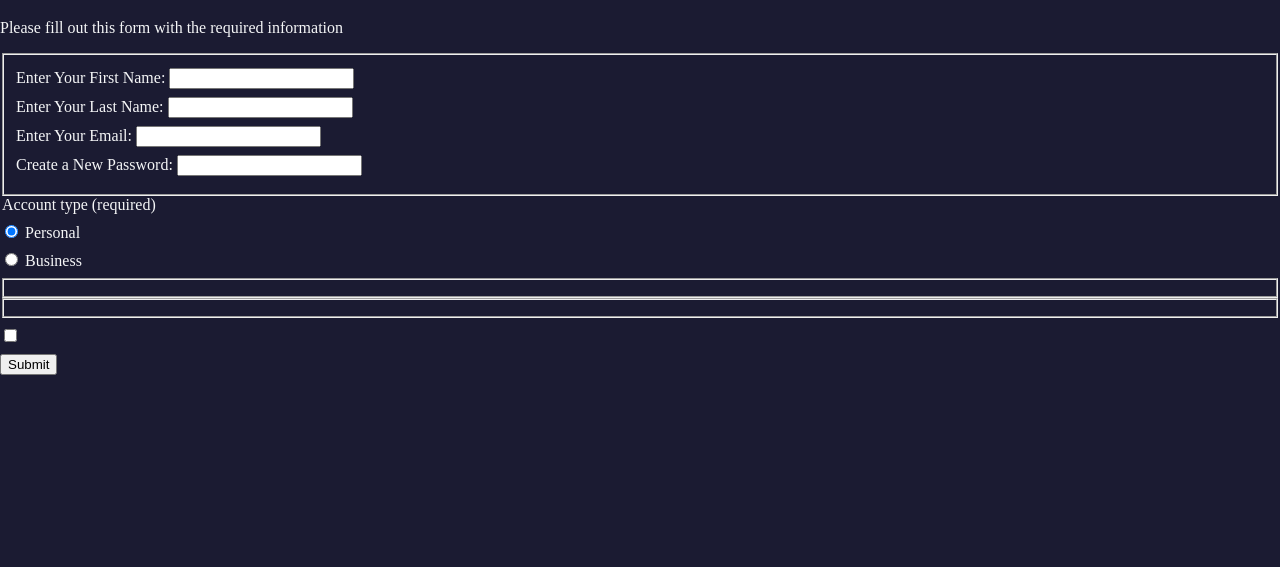
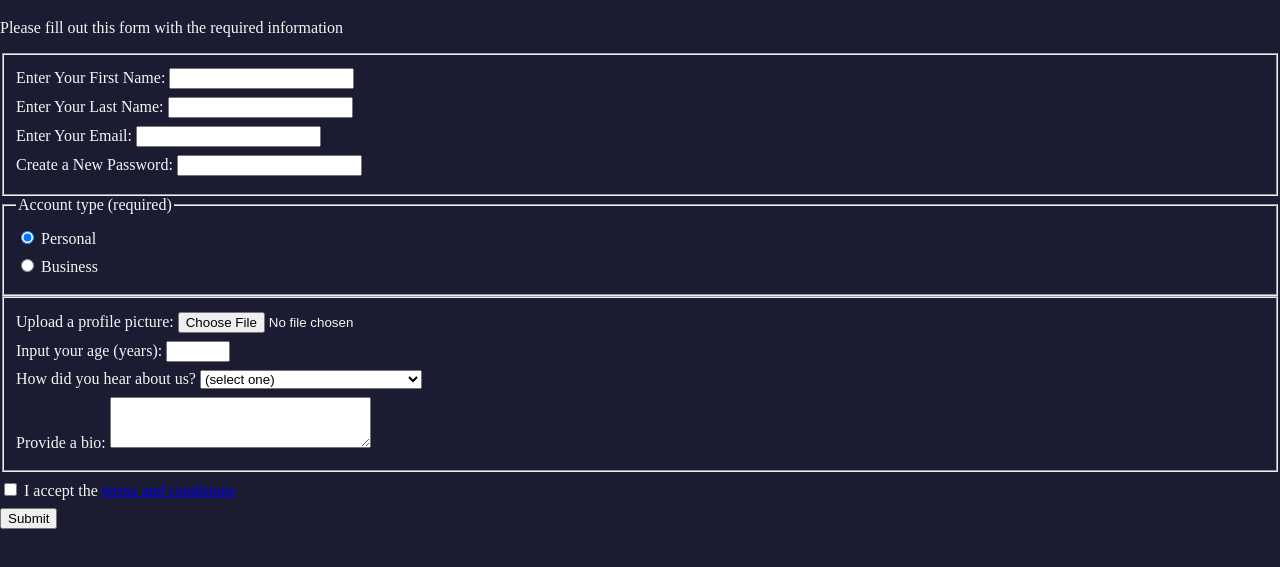
Before and after one commit to LostEden2022/FreeCodeCamp_Journey, a plain HTML site: page Responsive Web Design/Learn HTML Forms/index.html in a window 1280 px wide. Shown: the part 61-628 px from the top of the page. Drawn offline with Linux system fonts and the light colour scheme.

Commit message:
Update index.html

```diff
--- a/Responsive Web Design/Learn HTML Forms/index.html
+++ b/Responsive Web Design/Learn HTML Forms/index.html
@@ -3,35 +3,43 @@
   <head>
     <meta charset="UTF-8">
     <title>Registration Form</title>
-        <link rel="stylesheet" href="styles.css">
+    <link rel="stylesheet" href="styles.css" />
   </head>
   <body>
     <h1>Registration Form</h1>
-            <p>Please fill out this form with the required information<p>
-            <form  method="post" action="https://register-demo.freecodecamp.org">
+    <p>Please fill out this form with the required information</p>
+    <form method="post" action='https://register-demo.freecodecamp.org'>
       <fieldset>
-                    <label for="first-name">Enter Your First Name:
-                        <input id="first-name" type="text" required /></label>
-                    <label for="last-name">Enter Your Last Name:
-                        <input id="last-name" type="text" required /></label>
-                    <label for="email">Enter Your Email:
-                        <input id="email" type="email" minlength="8" required /></label>
-                    <label for="new-password">Create a New Password:
-                        <input id="new-password" type="password" pattern="[a-z0-5]{8,}" required /></label>
+        <label for="first-name">Enter Your First Name: <input id="first-name" type="text" required /></label>
+        <label for="last-name">Enter Your Last Name: <input id="last-name" type="text" required /></label>
+        <label for="email">Enter Your Email: <input id="email" type="email" required /></label>
+        <label for="new-password">Create a New Password: <input id="new-password" type="password" pattern="[a-z0-5]{8,}" required /></label>
       </fieldset>
+      <fieldset>
+        <legend>Account type (required)</legend>
+        <label for="personal-account"><input id="personal-account" type="radio" name="account-type" checked /> Personal</label>
+        <label for="business-account"><input id="business-account" type="radio" name="account-type" /> Business</label>
       </fieldset>
-                    <legend>Account type (required)</legend>
-                    <label for="personal-account">
-                        <input type="radio" name="account-type" id="personal-account" checked /> Personal</label>
-                    <label for="business-account">
-                        <input type="radio" name="account-type" id="business-account" /> Business</label>
-                <fieldset></fieldset>
-                <fieldset></fieldset>
+      <fieldset>
+        <label for="profile-picture">Upload a profile picture: <input id="profile-picture" type="file" /></label>
+        <label for="age">Input your age (years): <input id="age" type="number" min="13" max="120" /></label>
+        <label for="referrer">How did you hear about us?
+          <select id="referrer">
+            <option value="">(select one)</option>
+            <option value="1">freeCodeCamp News</option>
+            <option value="2">freeCodeCamp YouTube Channel</option>
+            <option value="3">freeCodeCamp Forum</option>
+            <option value="4">Other</option>
+          </select>
+        </label>
+        <label for="bio">Provide a bio:
+          <textarea id="bio" rows="3" cols="30"></textarea>
+        </label>
+      </fieldset>
       <label for="terms-and-conditions">
-                        <input type="checkbox" id="terms-and-conditions" required></input>
+        <input id="terms-and-conditions" type="checkbox" required /> I accept the <a href="https://www.freecodecamp.org/news/terms-of-service/">terms and conditions</a>
       </label>
-                <input type="submit" value="Submit"></input>
+      <input type="submit" value="Submit" />
     </form>
-
   </body>
 </html>
```
Lines whose indentation alone changed are shown as unchanged.
